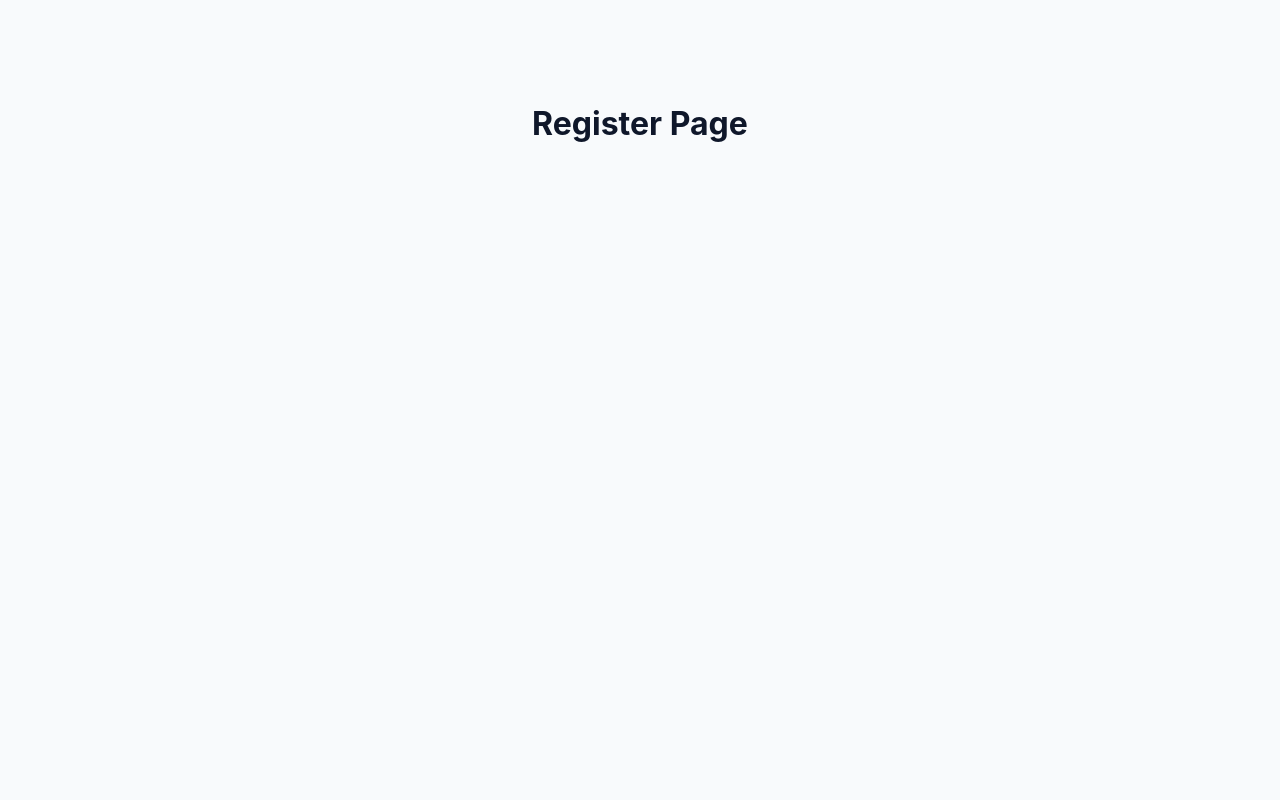
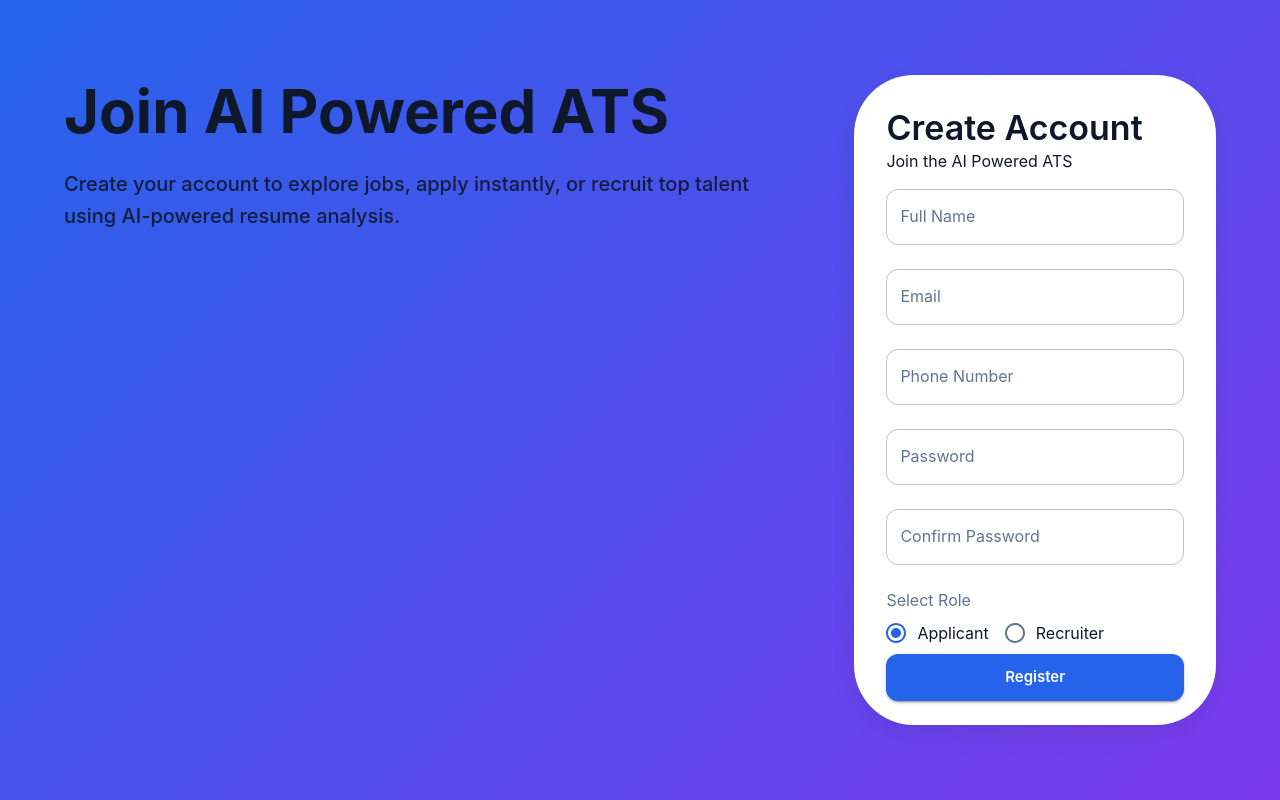
Before and after one commit to ganeshkumar12-hub/AI-Powered-Applicant-Tracking-System, a React (Vite) app in the folder client/: page /register in a window 1280 px wide. Built offline with nearby package versions, Linux system fonts and the light colour scheme.

Commit message:
Completed authentication module

```diff
--- /dev/null
+++ b/client/src/components/auth/PasswordInput.jsx
@@ -0,0 +1,55 @@
+import { useState } from "react";
+import {
+  IconButton,
+  InputAdornment,
+  TextField,
+} from "@mui/material";
+
+import LockIcon from "@mui/icons-material/Lock";
+import Visibility from "@mui/icons-material/Visibility";
+import VisibilityOff from "@mui/icons-material/VisibilityOff";
+
+function PasswordInput({
+  label,
+  name,
+  value,
+  onChange,
+}) {
+  const [showPassword, setShowPassword] = useState(false);
+
+  return (
+    <TextField
+      fullWidth
+      margin="normal"
+      label={label}
+      name={name}
+      value={value}
+      onChange={onChange}
+      type={showPassword ? "text" : "password"}
+      InputProps={{
+        startAdornment: (
+          <InputAdornment position="start">
+            <LockIcon />
+          </InputAdornment>
+        ),
+        endAdornment: (
+          <InputAdornment position="end">
+            <IconButton
+              onClick={() =>
+                setShowPassword(!showPassword)
+              }
+            >
+              {showPassword ? (
+                <VisibilityOff />
+              ) : (
+                <Visibility />
+              )}
+            </IconButton>
+          </InputAdornment>
+        ),
+      }}
+    />
+  );
+}
+
+export default PasswordInput;
--- /dev/null
+++ b/client/src/components/auth/RegisterForm.jsx
@@ -0,0 +1,205 @@
+import { useState } from "react";
+import {
+  Box,
+  Button,
+  Card,
+  CardContent,
+  InputAdornment,
+  TextField,
+  Typography,
+} from "@mui/material";
+
+import PersonIcon from "@mui/icons-material/Person";
+import EmailIcon from "@mui/icons-material/Email";
+import PhoneIcon from "@mui/icons-material/Phone";
+
+import PasswordInput from "./PasswordInput";
+import RoleSelector from "./RoleSelector";
+import API from "../../services/authService";
+import { useNavigate } from "react-router-dom";
+
+function RegisterForm() {
+  const navigate = useNavigate();
+
+  const [loading, setLoading] = useState(false);
+
+  const [formData, setFormData] = useState({
+    name: "",
+    email: "",
+    phone: "",
+    password: "",
+    confirmPassword: "",
+    role: "applicant",
+    company: "",
+  });
+
+  const handleChange = (e) => {
+    setFormData({
+      ...formData,
+      [e.target.name]: e.target.value,
+    });
+  };
+
+  const handleRegister = async () => {
+    if (
+      !formData.name ||
+      !formData.email ||
+      !formData.password
+    ) {
+      alert("Please fill all required fields");
+      return;
+    }
+
+    if (formData.password !== formData.confirmPassword) {
+      alert("Passwords do not match");
+      return;
+    }
+
+    try {
+      setLoading(true);
+
+      const payload = {
+        name: formData.name,
+        email: formData.email,
+        phone: formData.phone,
+        password: formData.password,
+        role: formData.role,
+        company:
+          formData.role === "recruiter"
+            ? formData.company
+            : "",
+      };
+
+      const res = await API.post("/register", payload);
+
+      localStorage.setItem("token", res.data.token);
+      localStorage.setItem(
+        "user",
+        JSON.stringify(res.data.user)
+      );
+
+      alert("Registration Successful!");
+
+      if (res.data.user.role === "recruiter") {
+        navigate("/recruiter");
+      } else {
+        navigate("/applicant");
+      }
+    } catch (err) {
+      alert(err.response?.data?.message || "Registration Failed");
+    } finally {
+      setLoading(false);
+    }
+  };
+
+  return (
+    <Card
+      sx={{
+        width: { xs: "100%", md: 500 },
+        borderRadius: 5,
+      }}
+    >
+      <CardContent sx={{ p: 4 }}>
+        <Typography
+          variant="h4"
+          fontWeight={700}
+          textAlign="center"
+        >
+          Create Account
+        </Typography>
+
+        <Typography
+          textAlign="center"
+          color="text.secondary"
+          mb={3}
+        >
+          Join the AI Powered ATS
+        </Typography>
+
+        <TextField
+          fullWidth
+          margin="normal"
+          label="Full Name"
+          name="name"
+          value={formData.name}
+          onChange={handleChange}
+          InputProps={{
+            startAdornment: (
+              <InputAdornment position="start">
+                <PersonIcon />
+              </InputAdornment>
+            ),
+          }}
+        />
+
+        <TextField
+          fullWidth
+          margin="normal"
+          label="Email"
+          name="email"
+          value={formData.email}
+          onChange={handleChange}
+          InputProps={{
+            startAdornment: (
+              <InputAdornment position="start">
+                <EmailIcon />
+              </InputAdornment>
+            ),
+          }}
+        />
+
+        <TextField
+          fullWidth
+          margin="normal"
+          label="Phone Number"
+          name="phone"
+          value={formData.phone}
+          onChange={handleChange}
+          InputProps={{
+            startAdornment: (
+              <InputAdornment position="start">
+                <PhoneIcon />
+              </InputAdornment>
+            ),
+          }}
+        />
+
+        <PasswordInput
+          label="Password"
+          name="password"
+          value={formData.password}
+          onChange={handleChange}
+        />
+
+        <PasswordInput
+          label="Confirm Password"
+          name="confirmPassword"
+          value={formData.confirmPassword}
+          onChange={handleChange}
+        />
+
+        <RoleSelector
+          role={formData.role}
+          company={formData.company}
+          onChange={handleChange}
+        />
+
+        <Box mt={3}>
+          <Button
+            fullWidth
+            variant="contained"
+            size="large"
+            onClick={handleRegister}
+            disabled={loading}
+          >
+            {loading
+              ? "Creating Account..."
+              : "Register"}
+          </Button>
+        </Box>
+      </CardContent>
+    </Card>
+  );
+}
+
+export default RegisterForm;
--- /dev/null
+++ b/client/src/components/auth/RoleSelector.jsx
@@ -0,0 +1,54 @@
+import {
+  FormControl,
+  FormLabel,
+  RadioGroup,
+  FormControlLabel,
+  Radio,
+  TextField,
+} from "@mui/material";
+
+function RoleSelector({
+  role,
+  company,
+  onChange,
+}) {
+  return (
+    <>
+      <FormControl sx={{ mt: 2 }}>
+        <FormLabel>Select Role</FormLabel>
+
+        <RadioGroup
+          row
+          name="role"
+          value={role}
+          onChange={onChange}
+        >
+          <FormControlLabel
+            value="applicant"
+            control={<Radio />}
+            label="Applicant"
+          />
+
+          <FormControlLabel
+            value="recruiter"
+            control={<Radio />}
+            label="Recruiter"
+          />
+        </RadioGroup>
+      </FormControl>
+
+      {role === "recruiter" && (
+        <TextField
+          fullWidth
+          margin="normal"
+          label="Company Name"
+          name="company"
+          value={company}
+          onChange={onChange}
+        />
+      )}
+    </>
+  );
+}
+
+export default RoleSelector;
--- a/client/src/pages/Auth/RegisterPage.jsx
+++ b/client/src/pages/Auth/RegisterPage.jsx
@@ -1,13 +1,50 @@
+import { Box, Container, Stack, Typography } from "@mui/material";
+
+import RegisterForm from "../../components/auth/RegisterForm";
+
 function RegisterPage() {
   return (
-    <h1
-      style={{
-        textAlign: "center",
-        marginTop: "100px",
+    <Box
+      sx={{
+        minHeight: "100vh",
+        background: "linear-gradient(135deg,#2563EB,#7C3AED)",
+        display: "flex",
+        alignItems: "center",
       }}
     >
-      Register Page
-    </h1>
+      <Container maxWidth="lg">
+        <Stack
+          direction={{ xs: "column", md: "row" }}
+          spacing={6}
+          alignItems="center"
+          justifyContent="center"
+        >
+          {/* Left Side */}
+          <Box flex={1}>
+            <Typography
+              variant="h2"
+              fontWeight={700}
+              color="white"
+              gutterBottom
+            >
+              Join AI Powered ATS
+            </Typography>
+
+            <Typography
+              variant="h6"
+              color="white"
+              sx={{ opacity: 0.9 }}
+            >
+              Create your account to explore jobs, apply instantly,
+              or recruit top talent using AI-powered resume analysis.
+            </Typography>
+          </Box>
+
+          {/* Right Side */}
+          <RegisterForm />
+        </Stack>
+      </Container>
+    </Box>
   );
 }
 
```
